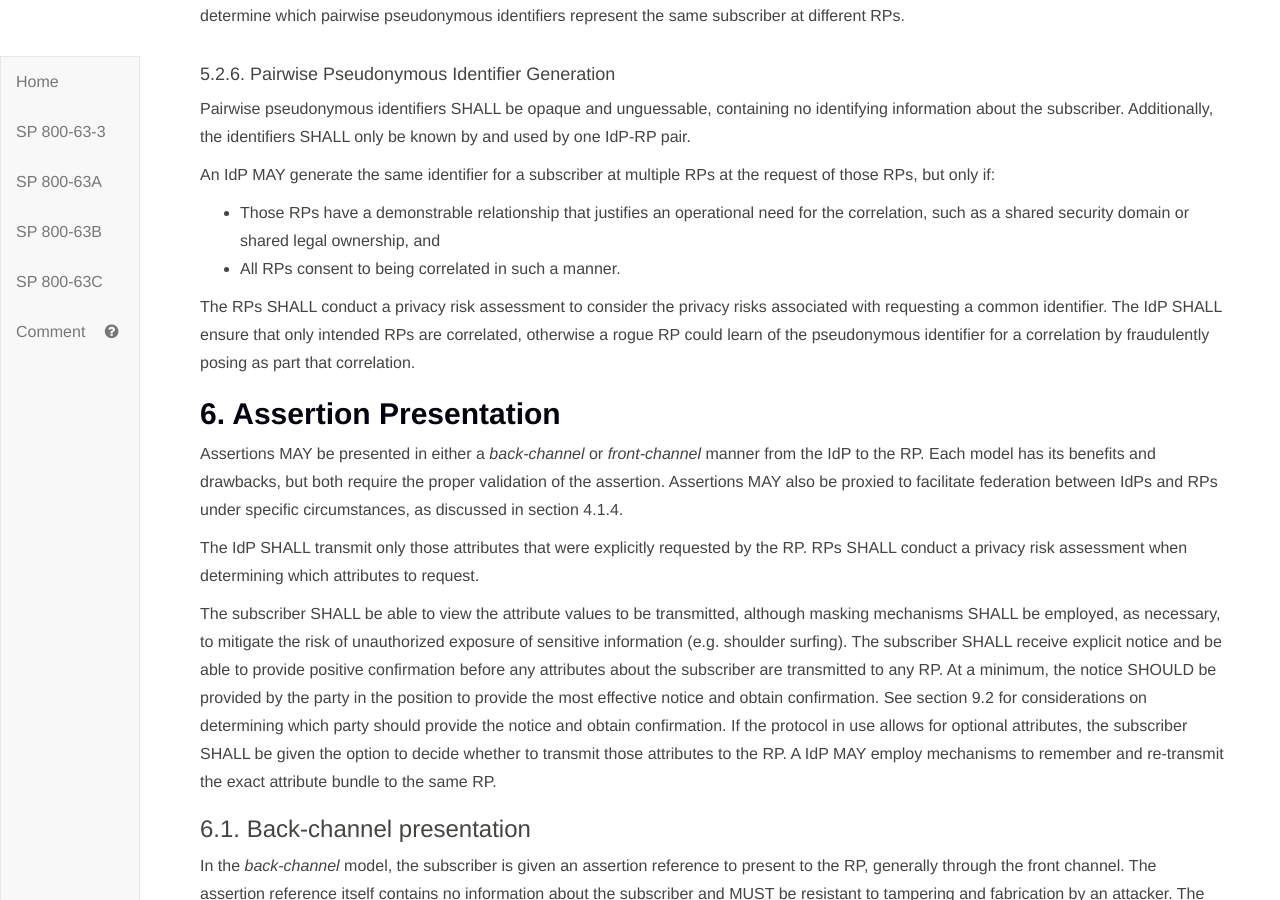
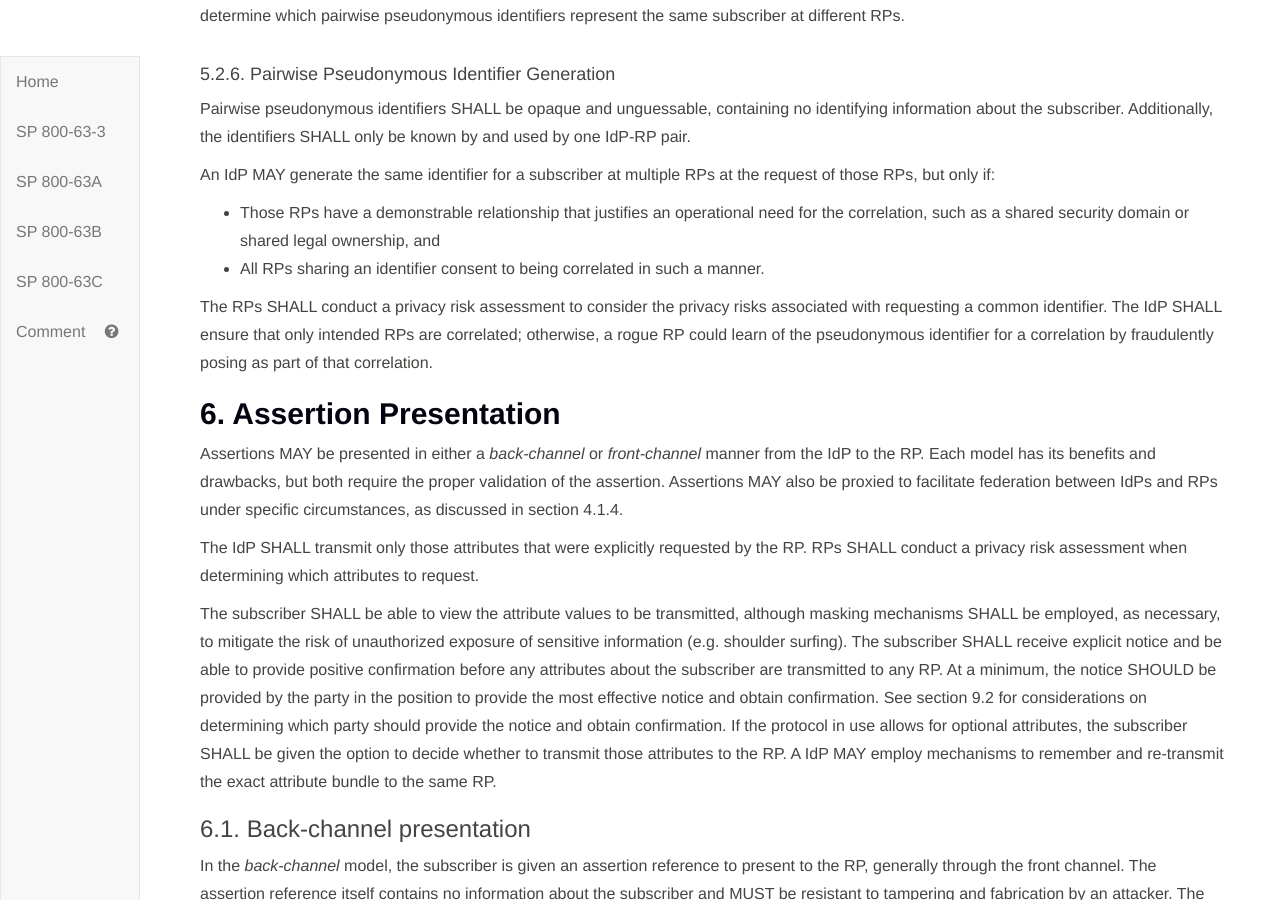
Before and after one commit to usnistgov/800-63-3, a Jekyll site: the page built from sp800-63c.md, in a window 1280 px wide and 900 px high, scrolled down 13804 px. Built offline with Jekyll 4.4.1, drawn with Linux system fonts in a browser that asks for light colours.

Commit message:
grammatical tweaks

```diff
--- a/sp800-63c/sec5_strength.md
+++ b/sp800-63c/sec5_strength.md
@@ -87,6 +87,6 @@ Pairwise pseudonymous identifiers SHALL be opaque and unguessable, containing no
 An IdP MAY generate the same identifier for a subscriber at multiple RPs at the request of those RPs, but only if:
 
 * Those RPs have a demonstrable relationship that justifies an operational need for the correlation, such as a shared security domain or shared legal ownership, and
-* All RPs consent to being correlated in such a manner.
+* All RPs sharing an identifier consent to being correlated in such a manner.
 
-The RPs SHALL conduct a privacy risk assessment to consider the privacy risks associated with requesting a common identifier. The IdP SHALL ensure that only intended RPs are correlated, otherwise a rogue RP could learn of the pseudonymous identifier for a correlation by fraudulently posing as part that correlation.
+The RPs SHALL conduct a privacy risk assessment to consider the privacy risks associated with requesting a common identifier. The IdP SHALL ensure that only intended RPs are correlated; otherwise, a rogue RP could learn of the pseudonymous identifier for a correlation by fraudulently posing as part of that correlation.
```
